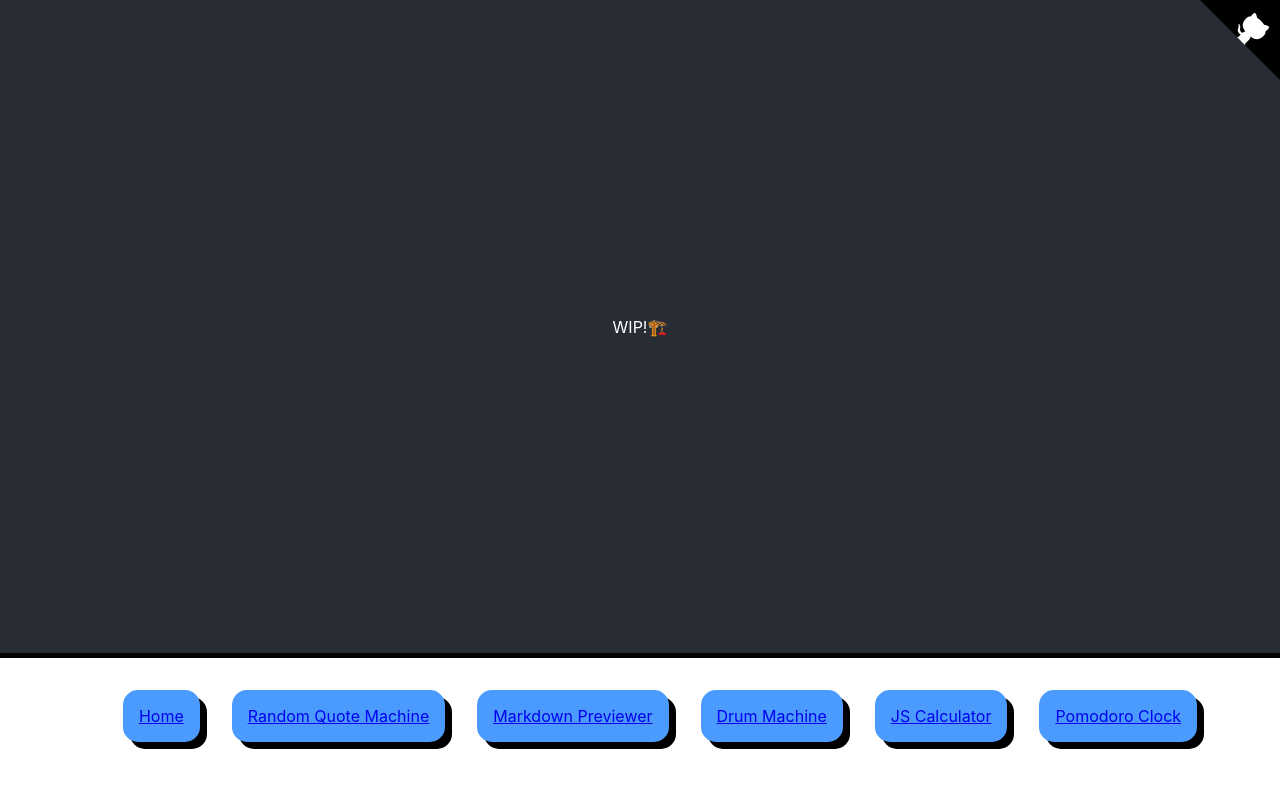
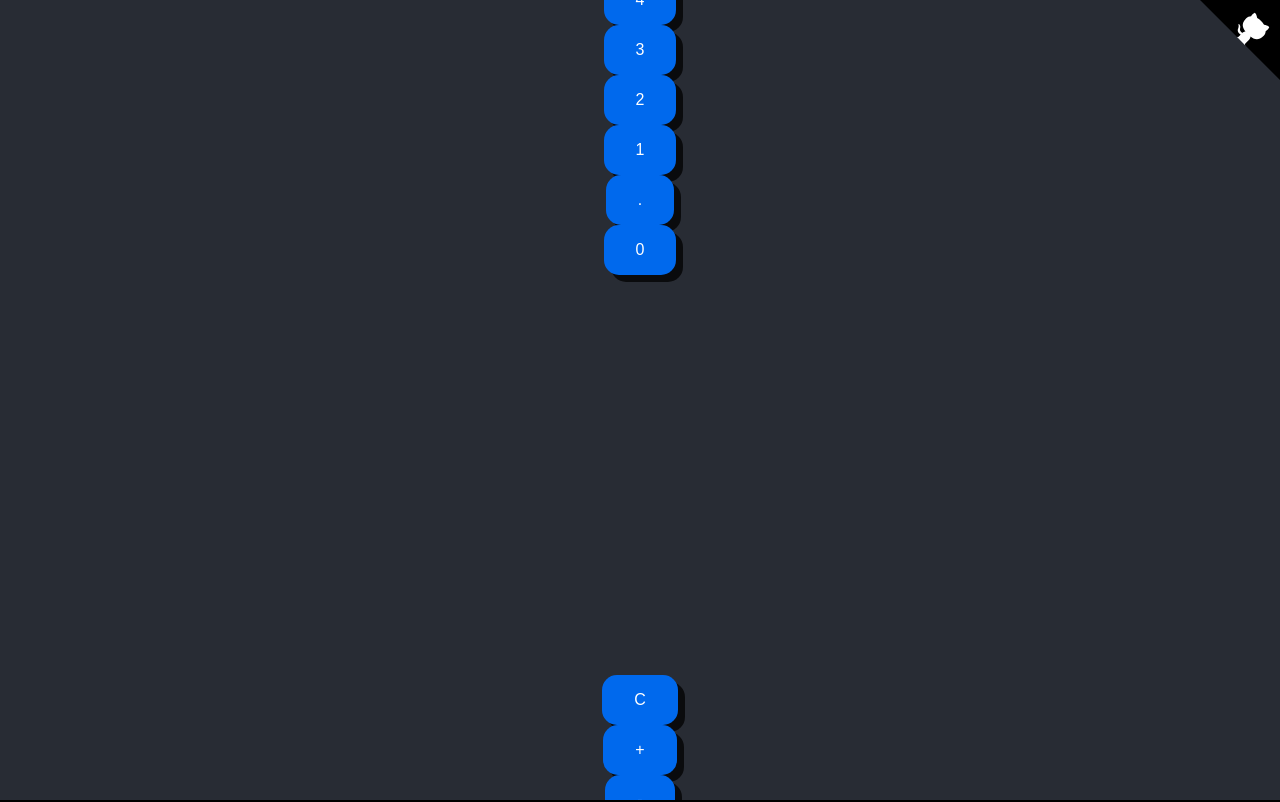
Before and after one commit to chiubaca/fcc-front-end-libs-challenge, a React (Create React App) app: page /js-calculator in a window 1280 px wide. Shown: the top 802 px of the page. Built offline with nearby package versions, Linux system fonts and the light colour scheme.

Commit message:
implemented number and function components

```diff
--- a/src/pages/Calculator/index.js
+++ b/src/pages/Calculator/index.js
@@ -1,10 +1,43 @@
-import React from 'react';
-import './Calculator.scss'
+import React from "react";
+import "./Calculator.scss";
 
-export default function RandomQuoteMachine() {
-  return (
-    <main id="calculator">
-      <div>WIP!🏗️ </div>
-    </main>
-  );
+class Calculator extends React.Component {
+  // constructor(props) {
+  //   super(props);
+  // }
+
+  render() {
+    return (
+      <main id="calculator">
+        <div id="calculator-container">
+          <div id="number-container">
+            <Number id="nine" value={9} /> <Number id="eigth" value={8} />
+            <Number id="seven" value={7} />
+            <Number id="six" value={6} /> <Number id="five" value={5} />
+            <Number id="four" value={4} />
+            <Number id="three" value={3} /> <Number id="two" value={2} />
+            <Number id="one" value={1} />
+            <Number id="decimal" value="." /> <Number id="zero" value={0} />
+          </div>
+          <div id="function-container">
+            <Function id="clear" value="C" />
+            <Function id="add" value="+" />
+            <Function id="subtract" value="-" />
+            <Function id="multiply" value="*" />
+            <Function id="divide" value="/" />
+          </div>
+        </div>
+      </main>
+    );
+  }
 }
+
+function Number(props) {
+  return <button id={props.id}>{props.value}</button>;
+}
+
+function Function(props) {
+  return <button id={props.id}>{props.value}</button>;
+}
+
+export default Calculator;
```
